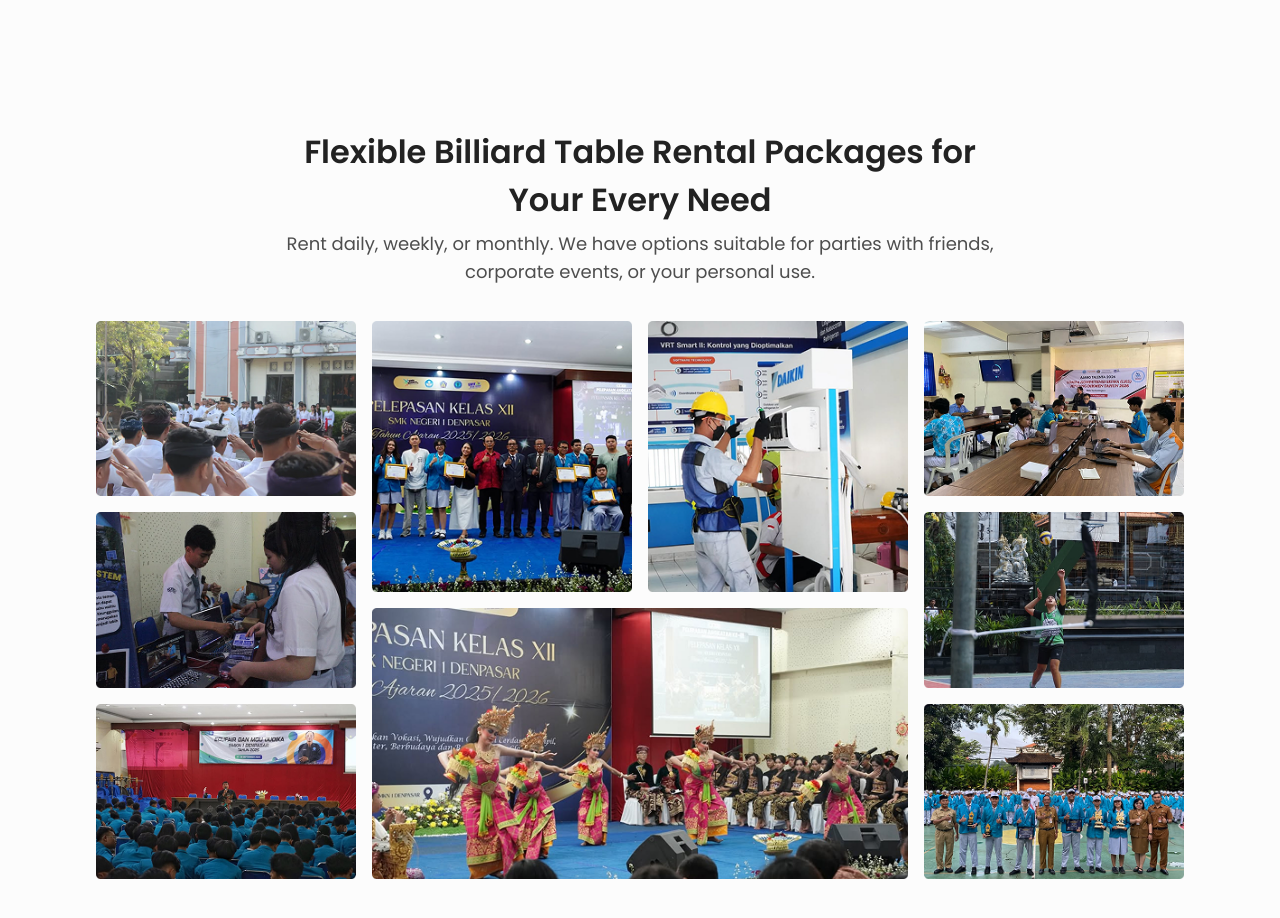
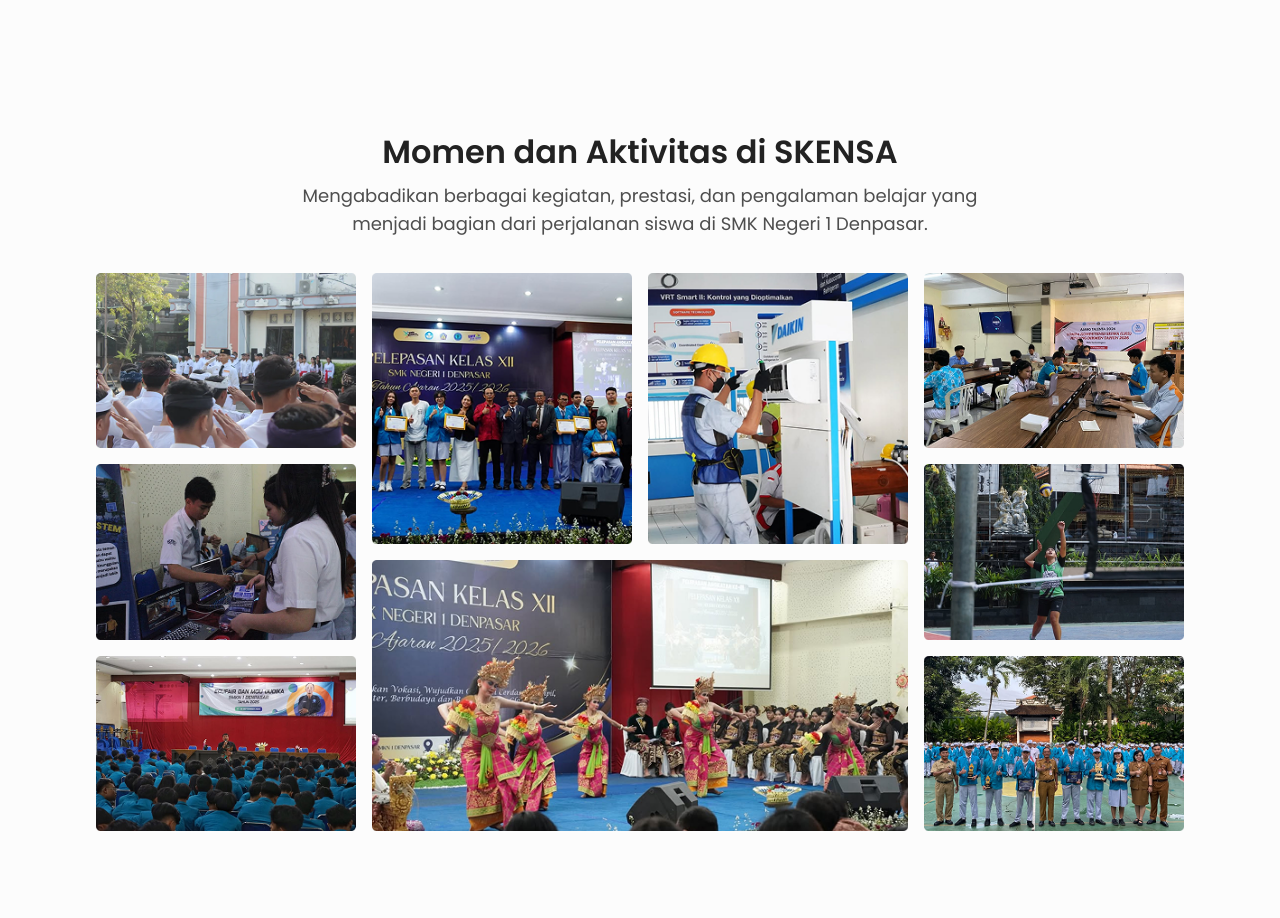
Before and after one commit to Citra-lestari/Smart-School-Crowd-it-fix, a website: page src/index-login.html in a window 1280 px wide. Shown: the part 3605-4523 px from the top of the page. Drawn offline with nearby package versions, Linux system fonts and the light colour scheme.

Commit message:
update title &  navigasi

```diff
--- a/src/index-login.html
+++ b/src/index-login.html
@@ -257,8 +257,8 @@
     <!-- GALLERY -->
         <section data-aos="fade-up">
             <div class="title-desc">
-                <div class="title">Flexible <span class="color">Billiard Table Rental Packages</span> for Your Every Need</div>
-                <p class="desc">Rent daily, weekly, or monthly. We have options suitable for parties with friends, corporate events, or your personal use.</p>
+                <div class="title">Momen dan Aktivitas di SKENSA</div>
+                <p class="desc">Mengabadikan berbagai kegiatan, prestasi, dan pengalaman belajar yang menjadi bagian dari perjalanan siswa di SMK Negeri 1 Denpasar.</p>
             </div>
 
             <div class="gallery-container">
```
Also changed, not shown: src/index.html (+2 -2 lines), src/program-keahlian-login.html (+1 -1 lines), src/program-keahlian.html (+1 -1 lines).
